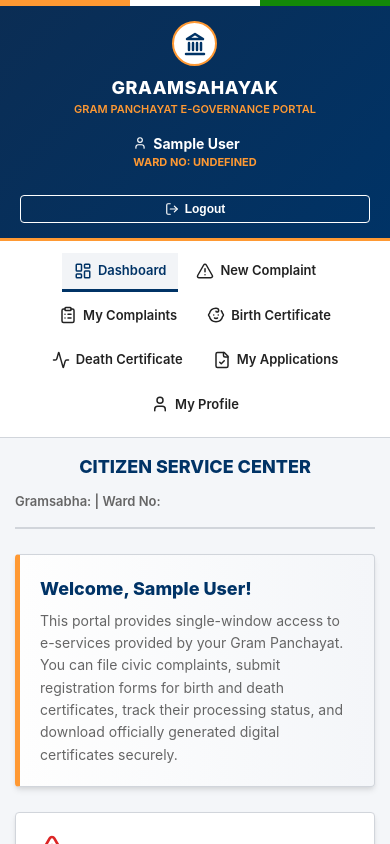
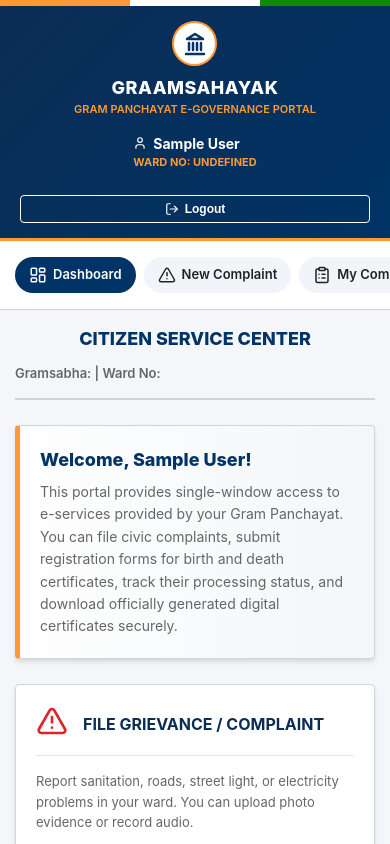
Before and after one commit to Sadyal/GraamSahayak, a React (Vite) app in the folder client/: page /citizen in a window 390 px wide. Shown: the top 844 px of the page. Built offline with nearby package versions, Linux system fonts and the light colour scheme; sample sign-in values are in the browser's storage.

Commit message:
make the website responsive

```diff
--- a/client/src/index.css
+++ b/client/src/index.css
@@ -576,6 +576,13 @@ button, .btn {
   font-size: 13px;
 }
 
+.village-mgmt-grid {
+  display: grid;
+  grid-template-columns: 1fr 2fr;
+  gap: 20px;
+  align-items: start;
+}
+
 /* ==========================================================================
    Responsive Grid & Mobile Optimization (iPhone, Android, Windows Phone etc)
    ========================================================================== */
@@ -596,6 +603,10 @@ button, .btn {
 
 /* Tablet and Smartphone Screen Queries (max-width: 768px) */
 @media (max-width: 768px) {
+  .village-mgmt-grid {
+    grid-template-columns: 1fr;
+    gap: 15px;
+  }
   /* Gov Banner stacks vertically */
   .gov-banner {
     flex-direction: column;
@@ -638,33 +649,45 @@ button, .btn {
     width: 100%;
     border-right: none;
     border-bottom: 1px solid var(--border-color);
-    padding: 12px 0;
+    padding: 8px 0;
   }
 
   .sidebar-menu {
     display: flex;
-    flex-wrap: wrap;
-    justify-content: center;
-    gap: 6px;
-    padding: 0 10px;
+    flex-wrap: nowrap;
+    overflow-x: auto;
+    justify-content: flex-start;
+    gap: 8px;
+    padding: 8px 15px;
+    scrollbar-width: none; /* Hide scrollbar Firefox */
+    -webkit-overflow-scrolling: touch;
+  }
+
+  .sidebar-menu::-webkit-scrollbar {
+    display: none; /* Hide scrollbar Chrome/Safari */
   }
 
   .sidebar-item {
     margin: 0;
+    flex-shrink: 0;
   }
 
   .sidebar-item a {
-    padding: 8px 12px;
+    padding: 8px 14px;
     font-size: 13px;
     border-left: none;
-    border-bottom: 3px solid transparent;
+    border-bottom: none;
+    border-radius: 20px;
+    background-color: #f1f5f9;
     gap: 6px;
+    white-space: nowrap;
   }
 
   .sidebar-item.active a, .sidebar-item a:hover {
     border-left-color: transparent;
-    border-bottom-color: var(--primary-blue);
-    background-color: rgba(0, 51, 102, 0.05);
+    border-bottom-color: transparent;
+    background-color: var(--primary-blue);
+    color: #ffffff;
   }
 
   .sidebar-footer {
--- a/client/src/layouts/AdminLayout.jsx
+++ b/client/src/layouts/AdminLayout.jsx
@@ -94,7 +94,7 @@ const AdminPendingScreen = ({ user, logout }) => {
             <h3 style={{ margin: '0 0 12px 0', fontSize: '12px', color: 'var(--secondary-blue)', textTransform: 'uppercase', fontWeight: 'bold', borderBottom: '1px solid #cbd5e1', paddingBottom: '6px' }}>
               Accreditation Details
             </h3>
-            <div style={{ display: 'grid', gridTemplateColumns: '1fr 1fr', gap: '12px', fontSize: '13px' }}>
+            <div className="gov-form-row" style={{ fontSize: '13px', gap: '12px' }}>
               <div>
                 <span style={{ fontSize: '10px', color: 'var(--light-text)', fontWeight: 'bold', display: 'block' }}>FULL NAME</span>
                 <strong style={{ color: '#1e293b' }}>{user.name}</strong>
--- a/client/src/pages/admin/BirthRequests.jsx
+++ b/client/src/pages/admin/BirthRequests.jsx
@@ -221,7 +221,7 @@ const BirthRequests = () => {
                         Verification Verdict
                       </strong>
 
-                      <div style={{ display: 'grid', gridTemplateColumns: '1fr 2fr', gap: '15px' }}>
+                      <div className="gov-form-row">
                         <div className="form-group">
                           <label htmlFor="statusAction">Verification Decision *</label>
                           <select
--- a/client/src/pages/admin/Complaints.jsx
+++ b/client/src/pages/admin/Complaints.jsx
@@ -301,7 +301,7 @@ const Complaints = () => {
                         Action Board
                       </strong>
 
-                      <div style={{ display: 'grid', gridTemplateColumns: '1fr 2fr', gap: '15px' }}>
+                      <div className="gov-form-row">
                         <div className="form-group">
                           <label htmlFor="updateStatus">Update Grievance Status *</label>
                           <select
@@ -331,7 +331,7 @@ const Complaints = () => {
                         </div>
                       </div>
 
-                      <div style={{ display: 'flex', justifyContent: 'space-between', gap: '15px', marginTop: '10px' }}>
+                      <div style={{ display: 'flex', justifyContent: 'space-between', flexWrap: 'wrap', gap: '15px', marginTop: '10px' }}>
                         <button
                           type="button"
                           className="btn btn-success"
--- a/client/src/pages/admin/DeathRequests.jsx
+++ b/client/src/pages/admin/DeathRequests.jsx
@@ -221,7 +221,7 @@ const DeathRequests = () => {
                         Verification Verdict
                       </strong>
 
-                      <div style={{ display: 'grid', gridTemplateColumns: '1fr 2fr', gap: '15px' }}>
+                      <div className="gov-form-row">
                         <div className="form-group">
                           <label htmlFor="statusAction">Verification Decision *</label>
                           <select
--- a/client/src/pages/admin/VillageManagement.jsx
+++ b/client/src/pages/admin/VillageManagement.jsx
@@ -162,7 +162,7 @@ const VillageManagement = () => {
         </div>
       </div>
 
-      <div style={{ display: 'grid', gridTemplateColumns: '1fr 2fr', gap: '20px', alignItems: 'start' }}>
+      <div className="village-mgmt-grid">
 
         {/* Create Village Form Card */}
         <div className="gov-card" style={{ borderTop: '4px solid var(--saffron)' }}>
```
